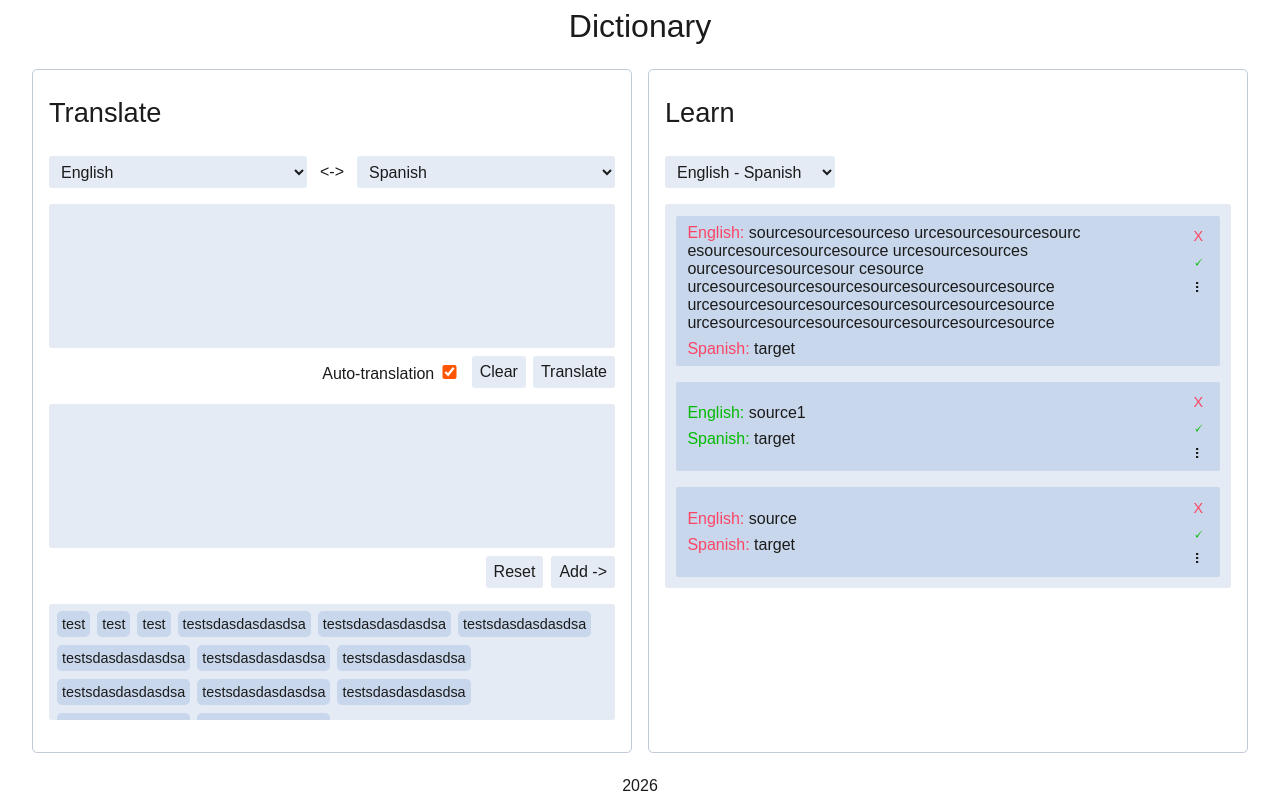
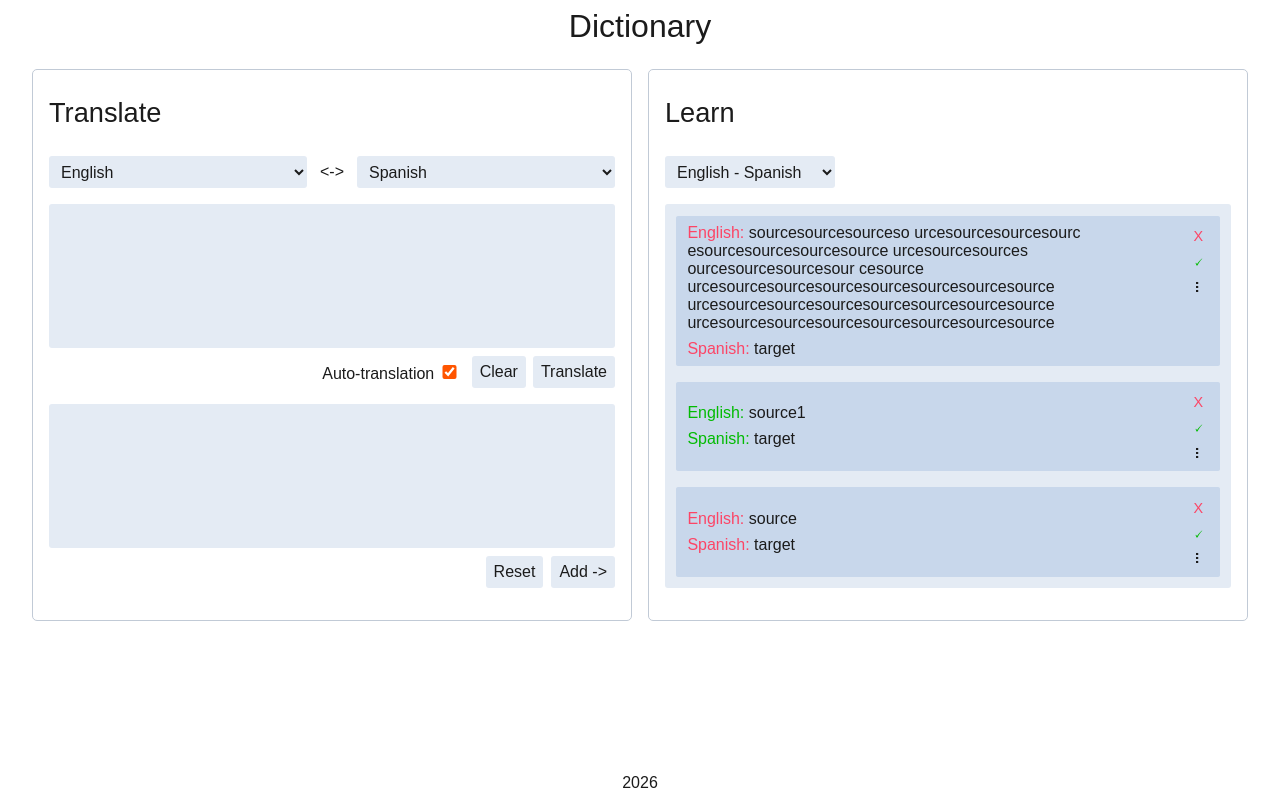
Before and after one commit to self-related/dictionary, a React (Vite) app: page / in a window 1280 px wide. Built offline with nearby package versions, Linux system fonts and the light colour scheme; the HTML template or start-up script is replaced by a standard one.

Commit message:
Display more translations from redux store

```diff
--- a/src/features/translate/ui/more-translations/MoreTranslations.tsx
+++ b/src/features/translate/ui/more-translations/MoreTranslations.tsx
@@ -1,24 +1,17 @@
+import { useAppSelector } from "../../../../app/model/store/hooks";
 import styles from "./MoreTranslations.module.css";
 import Option from "./ui/option/Option";
 
 export default function TranslateOptions() {
+    const translationResult = useAppSelector(state => state.translateSlice.translateResult);
+    const translationElements = translationResult?.moreTranslations?.map(value => <Option key={`t-${value}`} value={value?.translation} />)
+
     return (
         // Options with more translations
         <div className={styles.translateOptions}>
-            <Option value="test" />
-            <Option value="test" />
-            <Option value="test" />
-            <Option value="testsdasdasdasdsa" />
-            <Option value="testsdasdasdasdsa" />
-            <Option value="testsdasdasdasdsa" />
-            <Option value="testsdasdasdasdsa" />
-            <Option value="testsdasdasdasdsa" />
-            <Option value="testsdasdasdasdsa" />
-            <Option value="testsdasdasdasdsa" />
-            <Option value="testsdasdasdasdsa" />
-            <Option value="testsdasdasdasdsa" />
-            <Option value="testsdasdasdasdsa" />
-            <Option value="testsdasdasdasdsa" />
+            {
+                translationElements
+            }
         </div>
     );
 }
```
